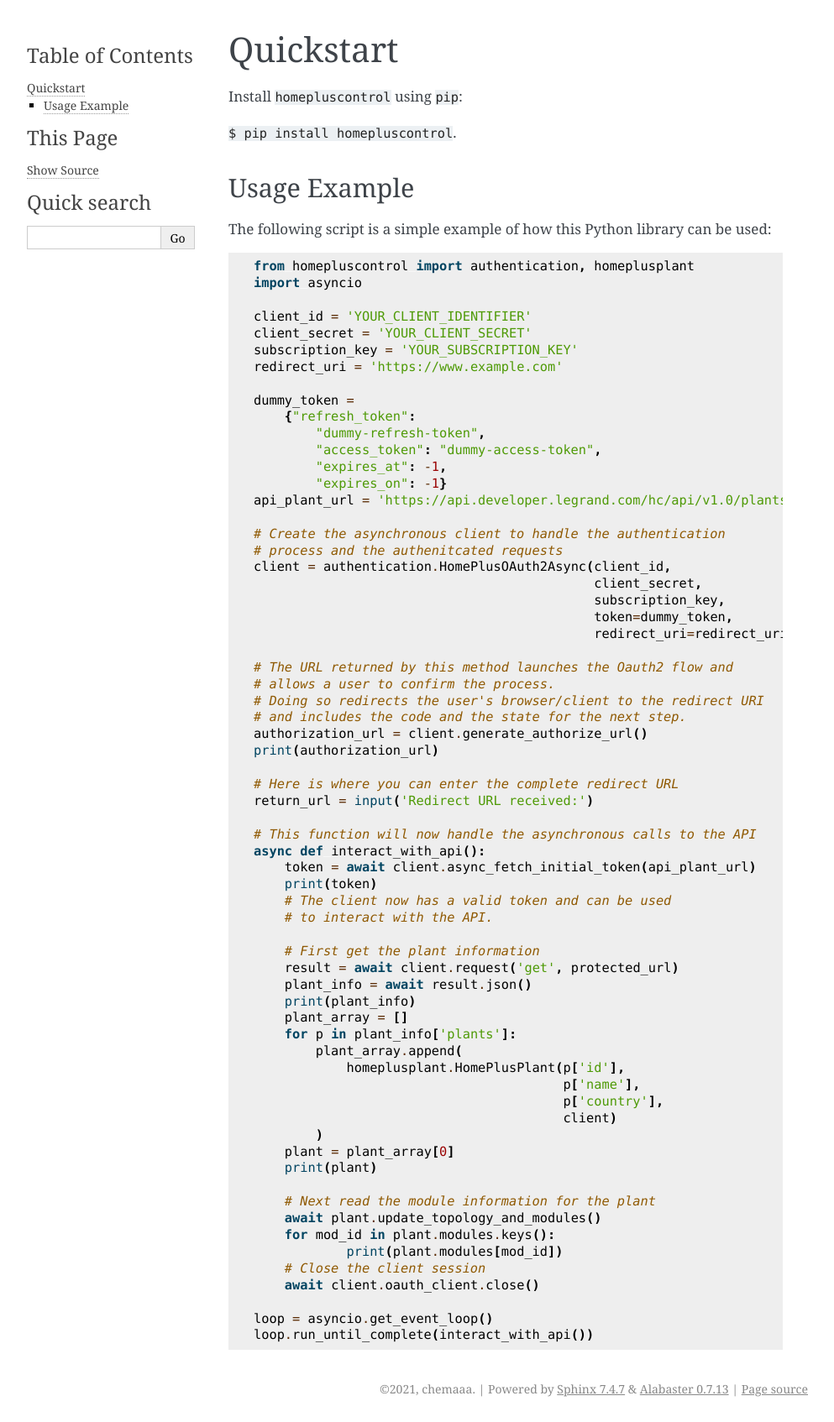
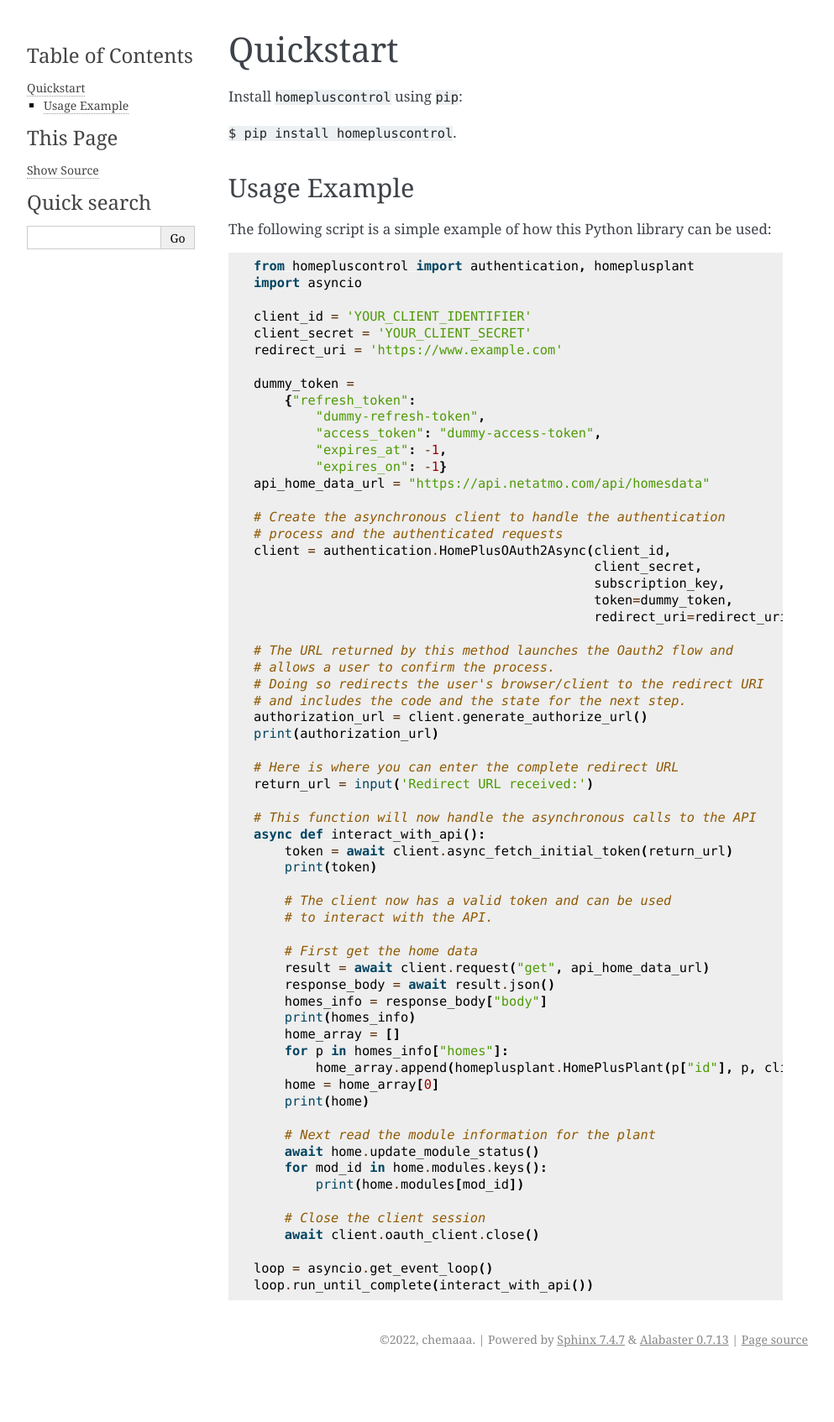
Before and after one commit to chemaaa/homepluscontrol, a Sphinx documentation site: the page built from docs/source/quickstart.rst, in a window 1280 px wide. Shown: the whole page at 84% size, without its empty margins (148-1141 px from the left). Built offline with Sphinx 7.4.7, drawn with Linux system fonts in a browser that asks for light colours; after the commit the page ends 1635 px from its top, so only the background shows below that.

Commit message:
Update documentation

```diff
--- a/docs/source/conf.py
+++ b/docs/source/conf.py
@@ -13,19 +13,19 @@
 import os
 import sys
 
-sys.path.insert(0, os.path.abspath('../..'))
+sys.path.insert(0, os.path.abspath("../.."))
 sys.setrecursionlimit(1500)
 import homepluscontrol
 
 # -- Project information -----------------------------------------------------
 
-project = 'Home + Control'
-copyright = '2021, chemaaa'
-author = 'chemaaa'
+project = "Home + Control"
+copyright = "2022, chemaaa"
+author = "chemaaa"
 
 # The full version, including alpha/beta/rc tags
 release = homepluscontrol.version
-version = '.'.join(release.split('.')[:2])
+version = ".".join(release.split(".")[:2])
 
 
 # -- General configuration ---------------------------------------------------
@@ -33,13 +33,10 @@ version = '.'.join(release.split('.')[:2])
 # Add any Sphinx extension module names here, as strings. They can be
 # extensions coming with Sphinx (named 'sphinx.ext.*') or your custom
 # ones.
-extensions = [
-    'sphinx.ext.autodoc',
-    'sphinx.ext.coverage',
-    'sphinx.ext.napoleon']
+extensions = ["sphinx.ext.autodoc", "sphinx.ext.coverage", "sphinx.ext.napoleon"]
 
 # Add any paths that contain templates here, relative to this directory.
-templates_path = ['_templates']
+templates_path = ["_templates"]
 
 # List of patterns, relative to source directory, that match files and
 # directories to ignore when looking for source files.
@@ -52,9 +49,9 @@ exclude_patterns = []
 # The theme to use for HTML and HTML Help pages.  See the documentation for
 # a list of builtin themes.
 #
-html_theme = 'alabaster'
+html_theme = "alabaster"
 
 # Add any paths that contain custom static files (such as style sheets) here,
 # relative to this directory. They are copied after the builtin static files,
 # so a file named "default.css" will overwrite the builtin "default.css".
-html_static_path = ['_static']
+html_static_path = ["_static"]
--- a/docs/source/quickstart.rst
+++ b/docs/source/quickstart.rst
@@ -16,7 +16,6 @@ The following script is a simple example of how this Python library can be used:
 
     client_id = 'YOUR_CLIENT_IDENTIFIER'
     client_secret = 'YOUR_CLIENT_SECRET'
-    subscription_key = 'YOUR_SUBSCRIPTION_KEY'
     redirect_uri = 'https://www.example.com'
 
     dummy_token =
@@ -25,10 +24,10 @@ The following script is a simple example of how this Python library can be used:
             "access_token": "dummy-access-token",
             "expires_at": -1,
             "expires_on": -1}
-    api_plant_url = 'https://api.developer.legrand.com/hc/api/v1.0/plants'
+    api_home_data_url = "https://api.netatmo.com/api/homesdata"
 
     # Create the asynchronous client to handle the authentication
-    # process and the authenitcated requests
+    # process and the authenticated requests
     client = authentication.HomePlusOAuth2Async(client_id,
                                                 client_secret,
                                                 subscription_key,
@@ -47,30 +46,28 @@ The following script is a simple example of how this Python library can be used:
 
     # This function will now handle the asynchronous calls to the API
     async def interact_with_api():
-        token = await client.async_fetch_initial_token(api_plant_url)
+        token = await client.async_fetch_initial_token(return_url)
         print(token)
+
         # The client now has a valid token and can be used
         # to interact with the API.
 
-        # First get the plant information
-        result = await client.request('get', protected_url)
-        plant_info = await result.json()
-        print(plant_info)
-        plant_array = []
-        for p in plant_info['plants']:
-            plant_array.append(
-                homeplusplant.HomePlusPlant(p['id'],
-                                            p['name'],
-                                            p['country'],
-                                            client)
-            )
-        plant = plant_array[0]
-        print(plant)
+        # First get the home data
+        result = await client.request("get", api_home_data_url)
+        response_body = await result.json()
+        homes_info = response_body["body"]
+        print(homes_info)
+        home_array = []
+        for p in homes_info["homes"]:
+            home_array.append(homeplusplant.HomePlusPlant(p["id"], p, client))
+        home = home_array[0]
+        print(home)
 
         # Next read the module information for the plant
-        await plant.update_topology_and_modules()
-        for mod_id in plant.modules.keys():
-                print(plant.modules[mod_id])
+        await home.update_module_status()
+        for mod_id in home.modules.keys():
+            print(home.modules[mod_id])
+
         # Close the client session
         await client.oauth_client.close()
 
--- a/setup.py
+++ b/setup.py
@@ -26,7 +26,7 @@ setuptools.setup(
     version=homepluscontrol.version,
     author="chemaaa",
     author_email="chemaaar@gmail.com",
-    description="Python-based API to interact with the Legrand Home + Control interface",
+    description="Python-based API to interact with the Netatmo Connect Home + Control interface",
     license="GPLv3",
     long_description=long_description,
     long_description_content_type="text/markdown",
```
Also changed, not shown: README.md (+39 -41 lines), docs/source/authentication.rst (+5 -12 lines), docs/source/index.rst (+8 -8 lines).
